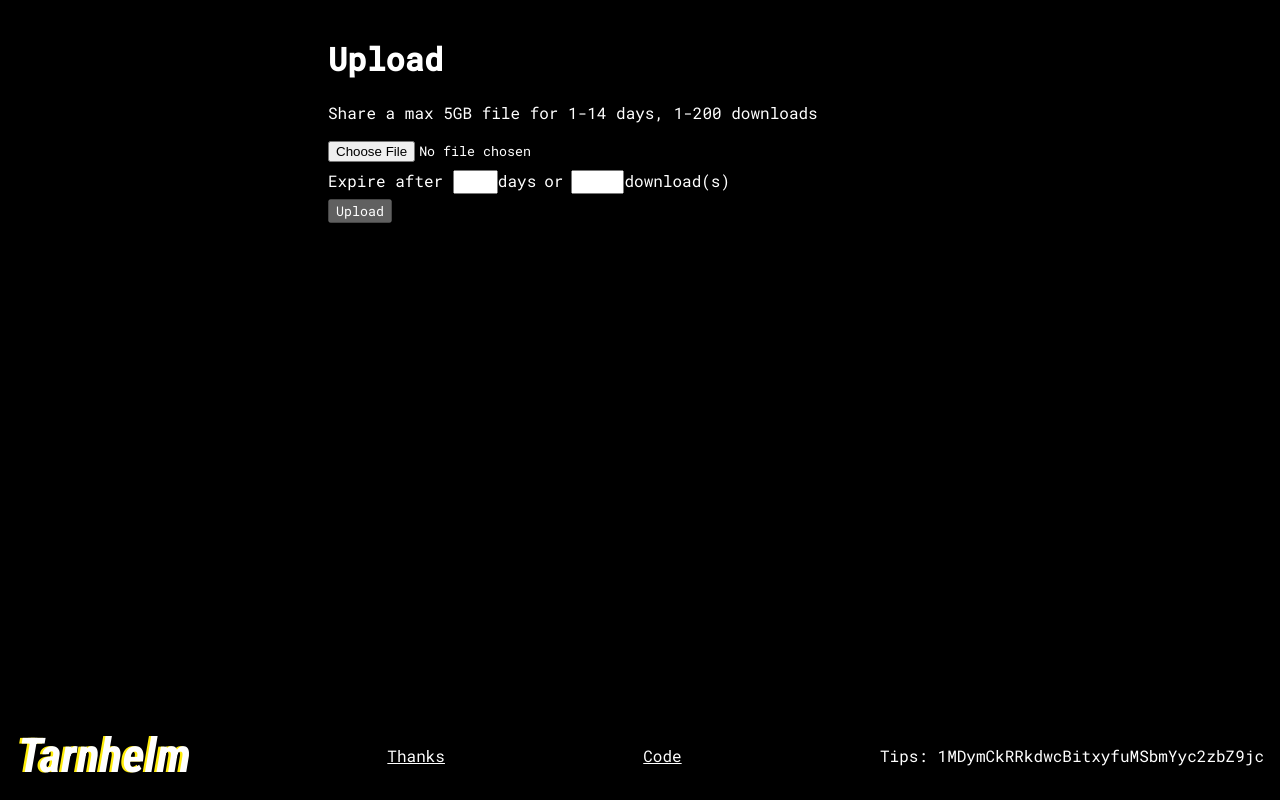
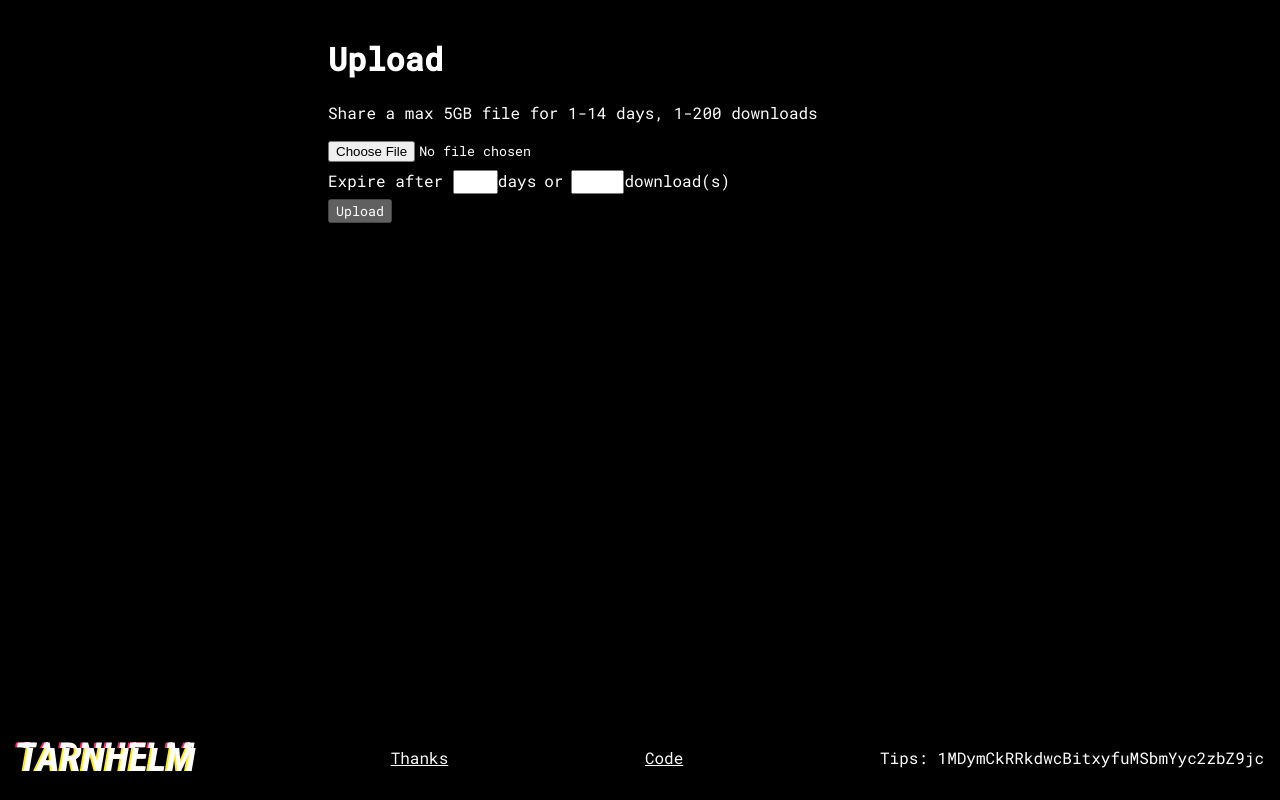
Before and after one commit to bkiac/tarnhelm, a React (Create React App) app in the folder frontend/: page /upload in a window 1280 px wide. Built offline with nearby package versions, Linux system fonts and the light colour scheme; no server answers.

Commit message:
change scss anim to styled-components keyframes

```diff
--- a/frontend/package.json
+++ b/frontend/package.json
@@ -30,7 +30,6 @@
     "date-fns": "^2.12.0",
     "lodash.isnil": "^4.0.0",
     "memoize-one": "^5.1.1",
-    "node-sass": "^4.14.1",
     "react": "^16.13.1",
     "react-dom": "^16.13.1",
     "react-router-dom": "^5.1.2",
--- a/frontend/src/components/App.tsx
+++ b/frontend/src/components/App.tsx
@@ -4,12 +4,12 @@ import { ThemeProvider } from 'styled-components';
 
 import theme from '../theme';
 import axios from '../lib/axios';
+import '../index.css';
 import GlobalStyle from './GlobalStyle';
 import Layout from './Layout';
 import Footer from './Footer';
 import Upload from './Upload';
 import Download from './Download';
-import '../styles/index.scss';
 
 // Set up axios
 axios();
--- a/frontend/src/components/AppTitle.tsx
+++ b/frontend/src/components/AppTitle.tsx
@@ -1,42 +1,85 @@
 import React from 'react';
-import styled, { StyledProps } from 'styled-components';
+import styled, { css, keyframes, StyledProps, FlattenSimpleInterpolation } from 'styled-components';
 
 interface StyleProps {
   content: string;
 }
 
+const glitch = keyframes`
+  1% {
+    transform: rotateX(10deg) skewX(60deg);
+  }
+  2% {
+    transform: rotateX(0deg) skewX(0deg);
+  }
+`;
+
+const noiseFrames = (start: number, steps = 30): Array<FlattenSimpleInterpolation | string> => {
+  return Array.from(Array(steps)).map((_, i) => {
+    if (i >= start) {
+      const top = Math.random();
+      const bottom = 1.01 - top;
+      const percentage = i * (1 / steps);
+      return css`
+        ${percentage * 100}% {
+          clip-path: inset(${top / 2}em 0 ${bottom / 2}em 0);
+        }
+      `;
+    }
+    return '';
+  });
+};
+const noise1 = keyframes`${noiseFrames(0)}`;
+const noise2 = keyframes`${noiseFrames(1)}`;
+
+const glitchAnimation = (): FlattenSimpleInterpolation =>
+  css`
+    ${glitch} 5s 5s infinite
+  `;
+const glitchTwitchAnimation = (): FlattenSimpleInterpolation =>
+  css`
+    ${glitch} 5s 5.05s infinite
+  `;
+
+const noise1Animation = (): FlattenSimpleInterpolation =>
+  css`
+    ${noise1} 8s linear infinite alternate-reverse
+  `;
+const noise2Animation = (): FlattenSimpleInterpolation =>
+  css`
+    ${noise2} 8s linear infinite alternate-reverse
+  `;
+
 const StyledAppTitle = styled.p<StyledProps<StyleProps>>`
   margin: 0;
-
-  font-size: 3rem;
+  font-size: 2.5rem;
   font-family: 'Roboto Condensed', sans-serif;
   font-style: italic;
   font-weight: 700;
-  color: #fff;
-
+  text-transform: uppercase;
+  color: ${(props) => props.theme.colors.white};
   position: relative;
-
-  animation: glitch 5s 5s infinite;
+  animation: ${glitchAnimation};
 
   &:before,
   &:after {
     content: ${(props) => `'${props.content}'`};
     position: absolute;
+    top: 0;
+    overflow: hidden;
     background: black;
-    overflow: hidden;
-    top: 0;
   }
 
   &:before {
     left: -2px;
     text-shadow: ${(props) => `-0.05em 0 ${props.theme.colors.radicalRed}`};
-    animation: noise-1 3s linear infinite alternate-reverse, glitch 5s 5.05s infinite;
+    animation: ${noise1Animation}, ${glitchTwitchAnimation};
   }
 
   &:after {
     left: 2px;
     text-shadow: ${(props) => `-0.05em 0 ${props.theme.colors.broom}`};
-    animation: noise-2 3s linear infinite alternate-reverse, glitch 5s 5s infinite;
+    animation: ${noise2Animation}, ${glitchAnimation};
   }
 `;
 
--- /dev/null
+++ b/frontend/src/index.css
@@ -0,0 +1 @@
+@import-normalize;
--- a/frontend/src/styles/glitch.scss
+++ /dev/null
@@ -1,30 +0,0 @@
-@keyframes glitch {
-  1% {
-    transform: rotateX(10deg) skewX(60deg);
-  }
-  2% {
-    transform: rotateX(0deg) skewX(0deg);
-  }
-}
-
-@keyframes noise-1 {
-  $steps: 30;
-  @for $i from 1 through $steps {
-    #{percentage($i*(1/$steps))} {
-      $top: random(50);
-      $bottom: random(51 - $top);
-      clip-path: inset(#{$top / 100}em 0 #{$bottom / 100}em 0);
-    }
-  }
-}
-
-@keyframes noise-2 {
-  $steps: 30;
-  @for $i from 0 through $steps {
-    #{percentage($i*(1/$steps))} {
-      $top: random(50);
-      $bottom: random(51 - $top);
-      clip-path: inset(#{$top / 100}em 0 #{$bottom / 100}em 0);
-    }
-  }
-}
--- a/frontend/src/styles/index.scss
+++ /dev/null
@@ -1,3 +0,0 @@
-@import-normalize;
-
-@import './glitch.scss';
```
Also changed, not shown: 1 other file (tests, documents, lock files or other folders).
